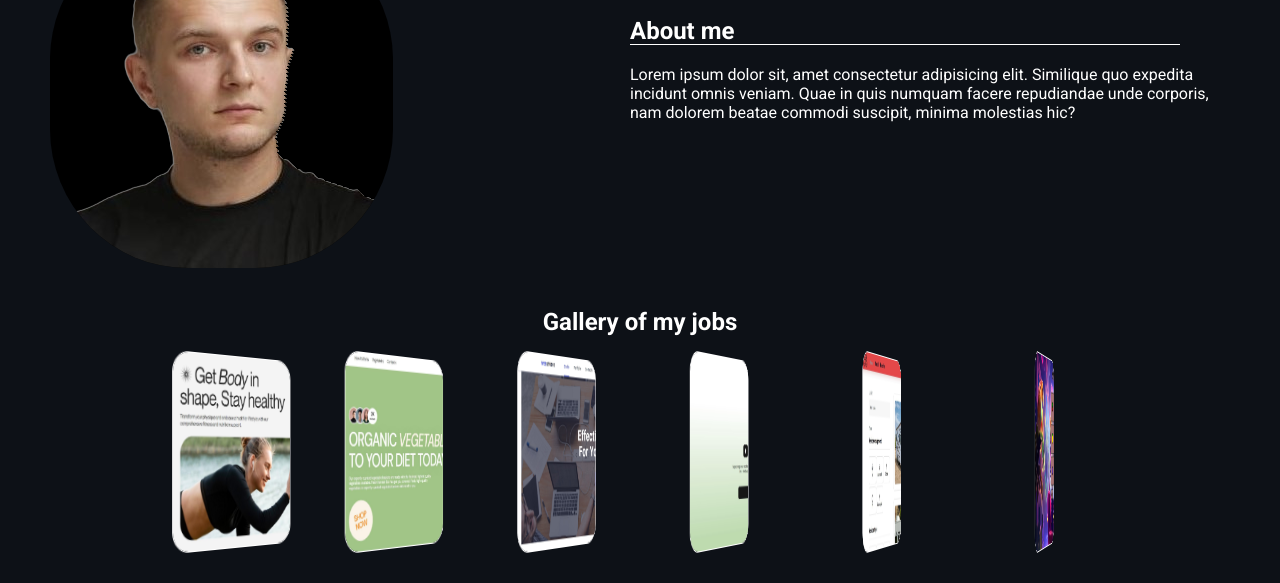
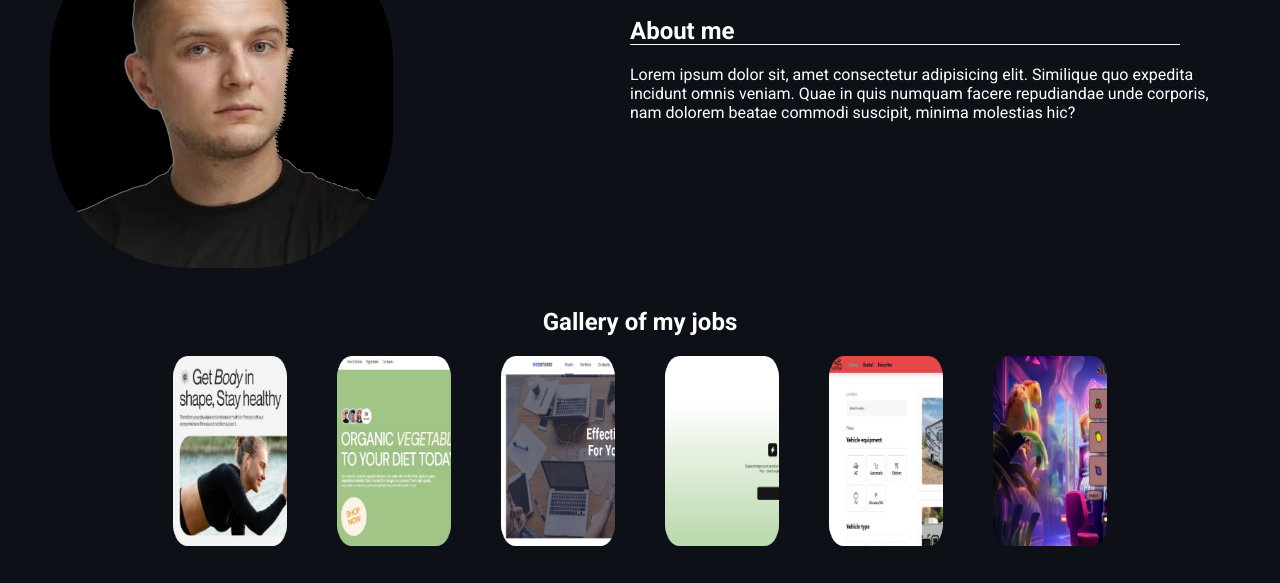
Before and after one commit to MrMatvienko/MrMatvienko, a plain HTML site: page index.html in a window 1280 px wide. Shown: the part 199-782 px from the top of the page. Drawn offline with Linux system fonts and the light colour scheme.

Commit message:
update style gallery

```diff
--- a/style.css
+++ b/style.css
@@ -94,25 +94,23 @@ section {
 
 .gallery-list {
   width: 100%;
+  padding: 0;
   display: flex;
-  justify-content: space-evenly;
-  perspective: 1200px;
-  transform-style: preserve-3d;
-  will-change: transform;
+  justify-content: space-around;
+  gap: 4px;
 }
 .gallery-list-item {
   width: 160px;
   height: 190px;
-  border: 1px solid white;
+  border: none;
   border-radius: 20px;
   overflow: hidden;
   transition: all 500ms ease;
+  transform: rotateY(45deg);
   cursor: pointer;
-  transform: rotateY(65deg);
 }
 .gallery-list-item:hover {
   width: 360px;
-  border: 1px solid rgb(231, 227, 223);
   box-shadow: 1px 1px 1px rgb(223, 213, 213), 0 0 2em rgb(231, 227, 223),
     0 0 0.2em rgb(179, 177, 167);
   transform: rotateY(0deg);
```
